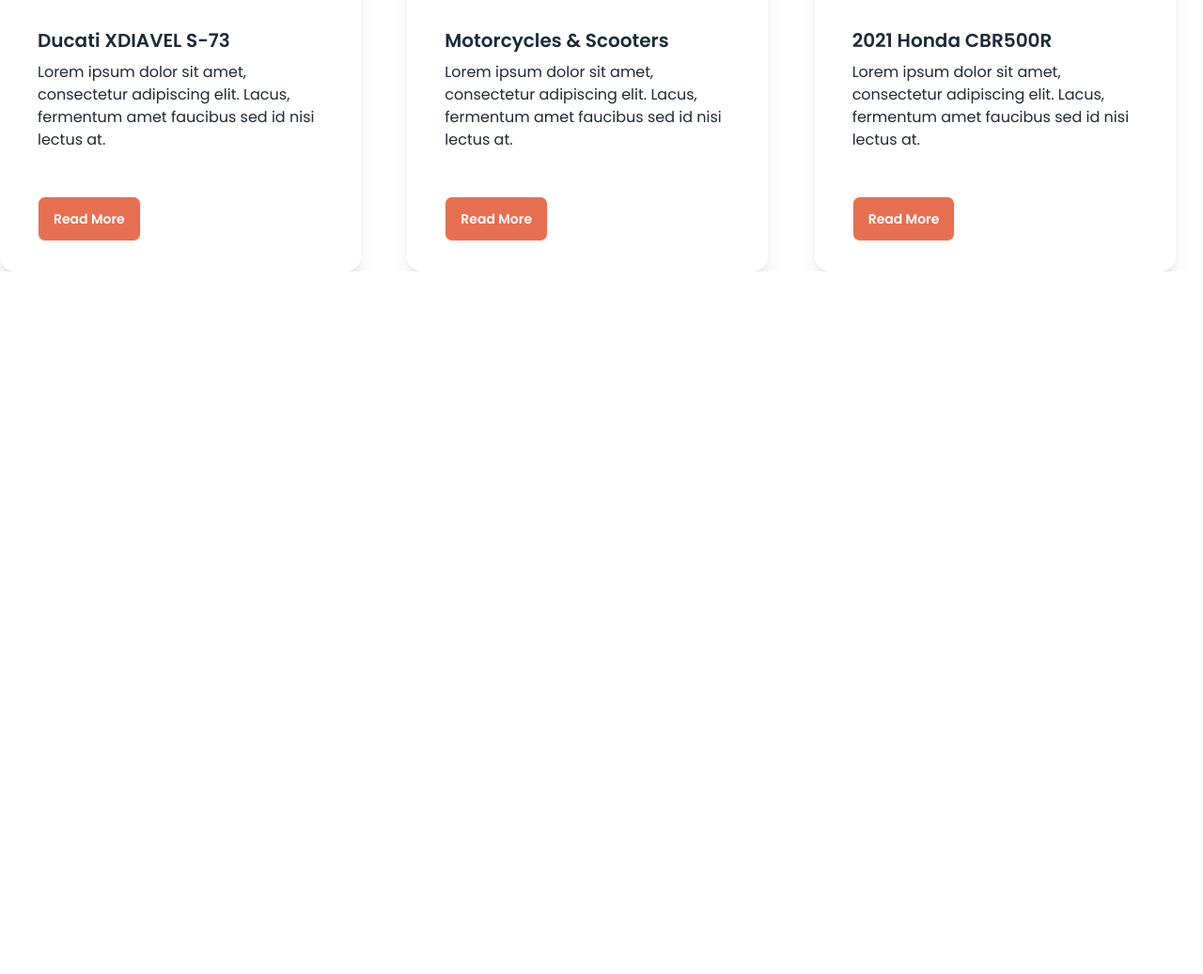
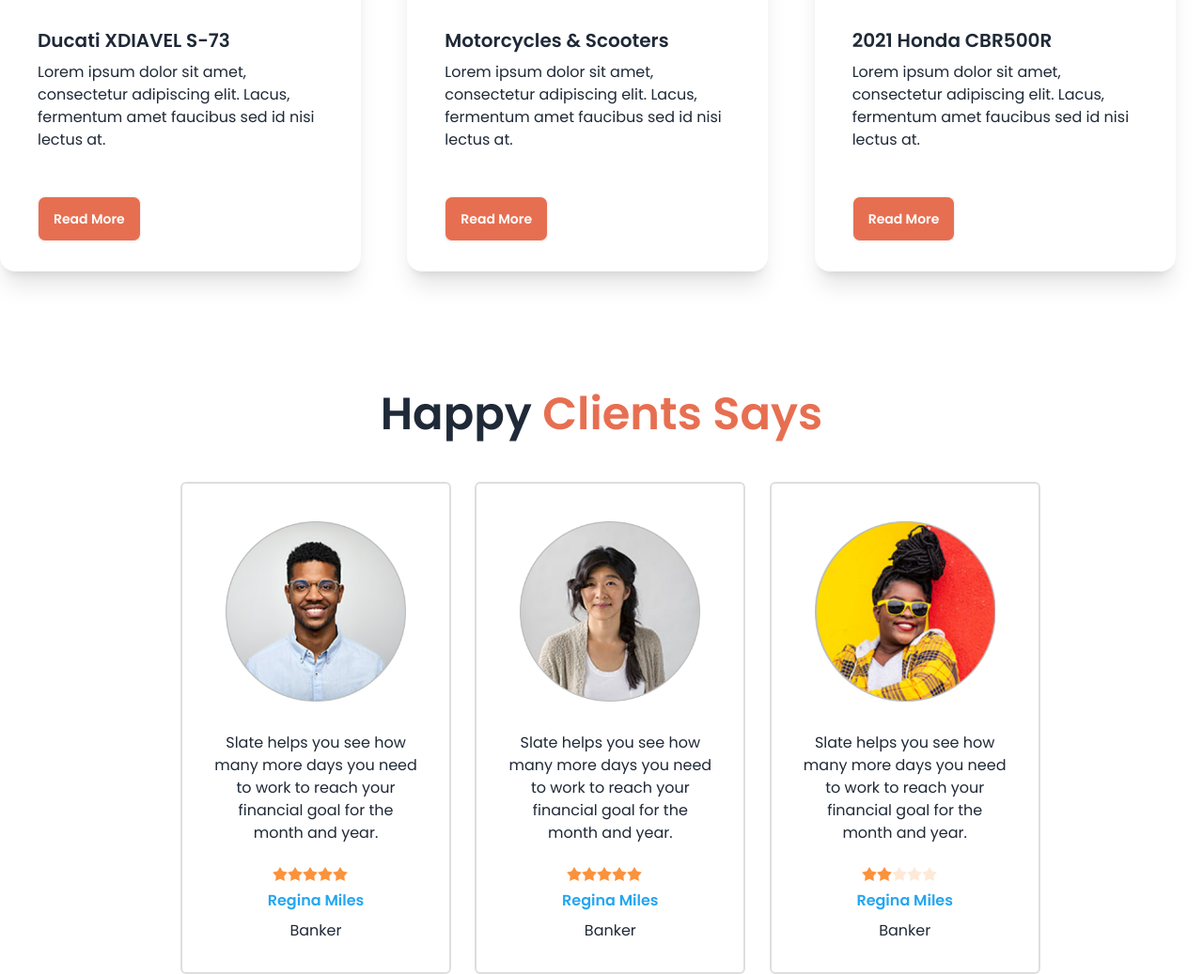
Before and after one commit to SayedLabib/Biker-zone, a plain HTML site: page index.html in a window 1280 px wide. Shown: the part 1632-2669 px from the top of the page at 94% size. Before the commit the page ends 1921 px from the top, so only its background shows below. Drawn offline with nearby package versions, Linux system fonts and the light colour scheme.

Commit message:
Happy Client Section has been done

```diff
--- a/index.html
+++ b/index.html
@@ -296,8 +296,99 @@
 
        <!-- Happy Clients Says section  -->
 
-       <section>
+       <section class="mt-32">
 
+          <h3 class="font-poppins text-5xl font-semibold text-center">Happy <span class="text-bike-primary">Clients Says</span></h3>
+
+        <!--Client card container  -->
+
+          <div class="mt-12 ml-14 lg:ml-48 lg:mr-48 lg:grid grid-cols-3 gap-11">
+
+            <!--first card  -->
+
+            <div class="card w-72 h-auto bg-base-100 border-solid border-2 rounded-md border-[#DEDEDE]">
+              <figure><img class="w-48 h-48 mt-10" src="./images/others/user-1.png" alt="Shoes" /></figure>
+
+              <div class="card-body">
+
+                <p class="text-center mb-12">Slate helps you see how
+                  many more days you need
+                  to work to reach your financial
+                  goal for the month and year.</p>
+
+                  <div class="rating rating-sm -mt-8 pl-16">
+                    <input type="radio" name="rating-6" class="mask mask-star-2 bg-orange-400" />
+                    <input type="radio" name="rating-6" class="mask mask-star-2 bg-orange-400" checked />
+                    <input type="radio" name="rating-6" class="mask mask-star-2 bg-orange-400" />
+                    <input type="radio" name="rating-6" class="mask mask-star-2 bg-orange-400" />
+                    <input type="radio" name="rating-6" class="mask mask-star-2 bg-orange-400" />
+                  </div>
+
+                <p class="text-center text-[#23A6F0] font-semibold">Regina Miles</p>
+
+                <p class="text-center">Banker</p>
+
+
+              </div>
+            </div>
+
+           <!-- second card -->
+
+           <div class="card w-72 h-auto bg-base-100 border-solid border-2 rounded-md border-[#DEDEDE]">
+            <figure><img class="w-48 h-48 mt-10" src="./images/others/user-2.png" alt="Shoes" /></figure>
+
+            <div class="card-body">
+
+              <p class="text-center mb-12">Slate helps you see how
+                many more days you need
+                to work to reach your financial
+                goal for the month and year.</p>
+
+                <div class="rating rating-sm -mt-8 pl-16">
+                  <input type="radio" name="rating-6" class="mask mask-star-2 bg-orange-400" />
+                  <input type="radio" name="rating-6" class="mask mask-star-2 bg-orange-400" checked />
+                  <input type="radio" name="rating-6" class="mask mask-star-2 bg-orange-400" />
+                  <input type="radio" name="rating-6" class="mask mask-star-2 bg-orange-400" />
+                  <input type="radio" name="rating-6" class="mask mask-star-2 bg-orange-400" />
+                </div>
+
+              <p class="text-center text-[#23A6F0] font-semibold">Regina Miles</p>
+
+              <p class="text-center">Banker</p>
+
+
+            </div>
+          </div>
+
+          <!-- 3rd card -->
+
+          <div class="card w-72 h-auto bg-base-100 border-solid border-2 rounded-md border-[#DEDEDE]">
+            <figure><img class="w-48 h-48 mt-10" src="./images/others/user-3.png" alt="Shoes" /></figure>
+
+            <div class="card-body">
+
+              <p class="text-center mb-12">Slate helps you see how
+                many more days you need
+                to work to reach your financial
+                goal for the month and year.</p>
+
+                <div class="rating rating-sm -mt-8 pl-16">
+                  <input type="radio" name="rating-6" class="mask mask-star-2 bg-orange-400" />
+                  <input type="radio" name="rating-6" class="mask mask-star-2 bg-orange-400" checked />
+                  <input type="radio" name="rating-6" class="mask mask-star-2 bg-orange-400" />
+                  <input type="radio" name="rating-6" class="mask mask-star-2 bg-orange-400" />
+                  <input type="radio" name="rating-6" class="mask mask-star-2 bg-orange-400" />
+                </div>
+
+              <p class="text-center text-[#23A6F0] font-semibold">Regina Miles</p>
+
+              <p class="text-center">Banker</p>
+
+
+            </div>
+          </div>
+
+          </div>
 
       </section>
 
```
